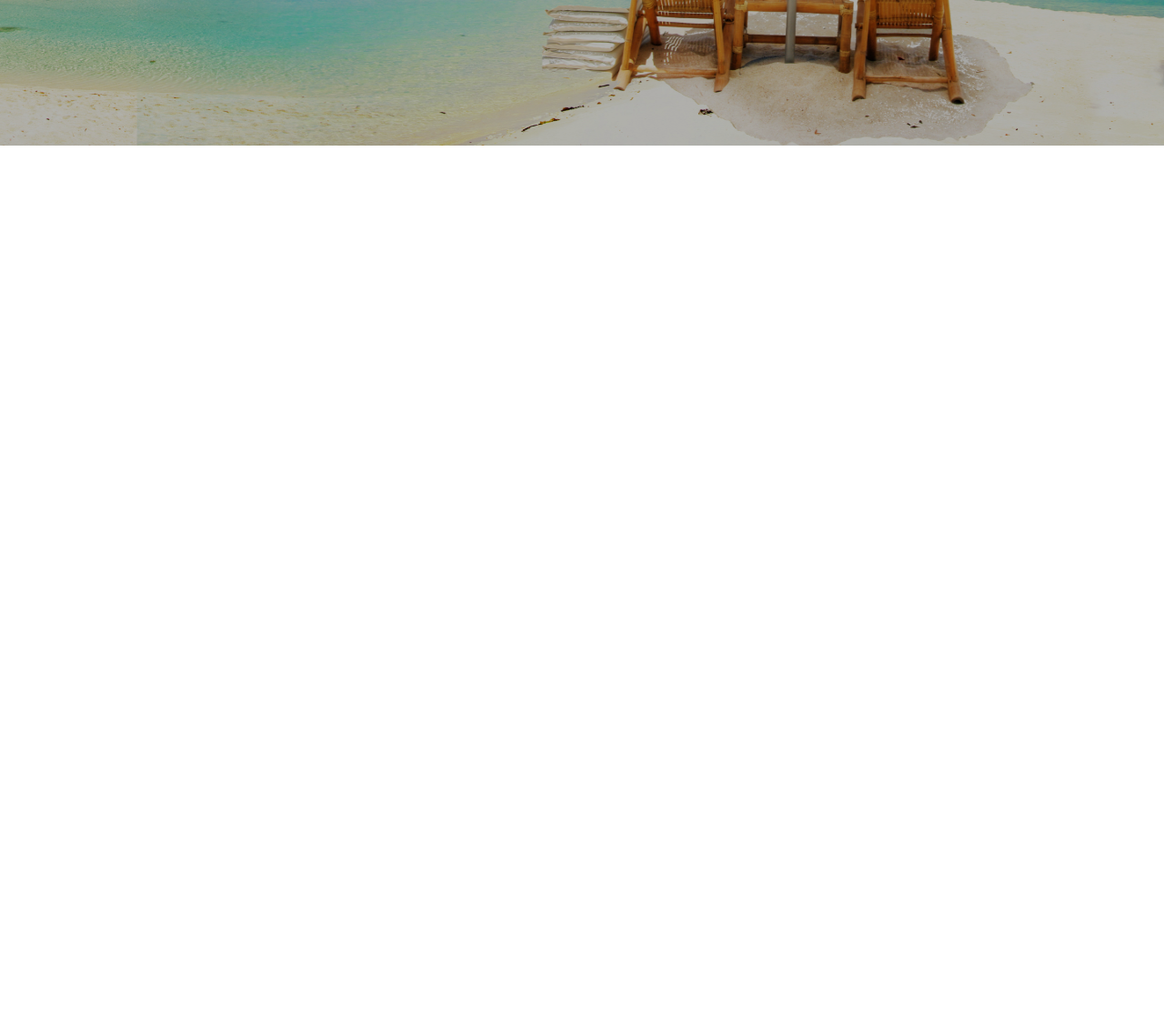
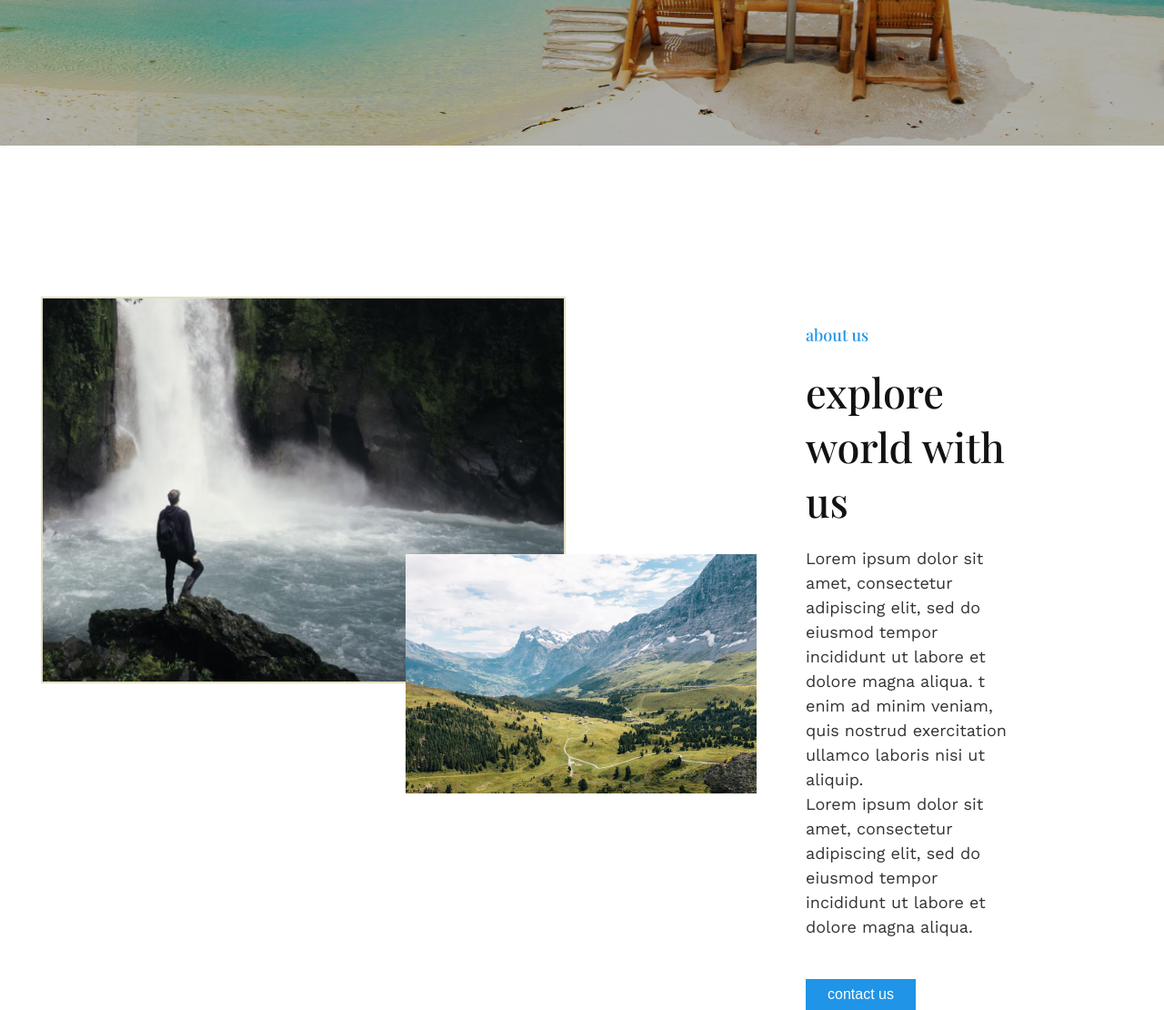
Before and after one commit to dajidaji/travello, a plain HTML site: page index.html in a window 1280 px wide. Shown: the part 500-1610 px from the top of the page at 91% size. Before the commit the page ends 800 px from the top, so only its background shows below. Drawn offline with nearby package versions, Linux system fonts and the light colour scheme.

Commit message:
addited-about-section

```diff
--- a/index.html
+++ b/index.html
@@ -13,6 +13,7 @@
 </head>
 <body>
     <header class="main_header">
+       <div class="container">
         <div class="logo">
             <a href="/"><img src="./images/Frame 5 (1).png" alt="travel logo">
             </a>
@@ -42,14 +43,17 @@
                 contact us
             </a>
         </div>
+       </div>
+
     </header>
     <section class="hero">
         <div class="overlay"></div>
         <figure>
             <img src="./images/image 1.jpg" alt="image on beach">
         </figure>
+        <div class="container">
             <div class="hero_content">
-            <h1 class="page _title">Lumos</h1>
+                <h1 class="page _title">explore more places with travello</h1>
                 <p class="page_subtitle">
                     Lorem ipsum dolor sit amet, consectetur adipiscing elit
                     , sed do eiusmod tempor incididunt ut labore et dolore magna ali
@@ -64,6 +68,35 @@
 
             </div>
 
+        </div>
+    </section>
+    <section class="about_us">
+        <div class="container">
+            <figure class="waterfall">
+                <img src="./images/waterfall.jpg" alt="waterfall">
+            </figure>
+            <figure class="mountains">
+                <img src="./images/mountains.jpg" alt="mountains">
+            </figure>
+            <article class="explore">
+                <h2>about us</h2>
+                <h3>explore world with us</h3>
+                <p class="explore_line">Lorem ipsum dolor sit amet, consectetur adipiscing elit,
+                     sed do eiusmod tempor incididunt ut labore et dolore magna aliqua.
+                     t enim ad minim veniam, quis nostrud exercitation ullamco laboris nisi ut aliquip.
+                     <br>
+
+                    Lorem ipsum dolor sit amet, consectetur adipiscing elit, sed do eiusmod tempor
+                     incididunt ut labore et dolore magna aliqua.
+                </p>
+                 <div class="theme_button">
+                        <a href="5687545678">
+                            contact us
+                        </a>
+                </div>
+            </article>
+        </div>
+
     </section>
 
 
--- a/style.css
+++ b/style.css
@@ -27,12 +27,20 @@
     align-items: center;
     position: absolute;
     justify-content: space-between;
-    padding: 20px 120px;
+    padding: 20px 0px;
     top:0;
     left: 0;
     z-index: 3;
     width: 100%;
     border-bottom: 1px solid rgba(255,255,255,0.2);
+}
+.container{
+    max-width: 1190px;
+    width: 100%;
+    margin: 0 auto;
+    display: flex;
+    align-items: center;
+    justify-content: space-between;
 }
 
 .header_right_content{
@@ -85,14 +93,13 @@ figure img {
 }
 .hero_content{
     max-width: 592px;
-    margin-left:120px;
+    margin-left:0px;
     color: #ffffff;
     z-index: 3;
-
 }
 h1{
     font-size: 60px;
-    font-family: "playfair display", sans-serif;
+    font-family:"playfair display", sans-serif;
     font-weight: 600;
     margin-bottom: 24px;
     line-height:66px ;
@@ -114,3 +121,57 @@ p{
     background-color: rgba(0, 0, 0, 0.3);
     z-index: 2;
 }
+
+.waterfall {
+    max-width: 577px;
+    max-height: 425px;
+    margin:0 auto;
+    border:2px solid #E3DEC1;
+
+}
+.mountains{
+    max-width: 386px;
+    max-height: 263px;
+    margin-left:280px ;
+    position:absolute;
+    z-index: 1;
+    margin:283px 653px 0px 401px;
+}
+.explore {
+    max-width: 486px;
+    max-height: 385px;
+    gap:20px;
+    margin: 30px 113px 131px 841px ;
+    display: flex;
+    align-items: flex-start;
+    flex-direction: column;
+}
+.about_us{
+    margin-top: 166px;
+    display: flex;
+    align-items: center;
+
+}
+
+
+h2{
+    font-family: "Playfair Display", sans-serif;
+    font-size: 18px;
+    font-weight: 500;
+    color: #2094E6;
+    line-height: 24px;
+}
+h3{
+    font-family: "Playfair Display", sans-serif;
+    font-weight: 500;
+    font-size: 45px;
+    line-height: 60px;
+    color: #121212;
+}
+.explore_line{
+    font-family: "Work Sans", sans-serif;
+    font-weight: 400;
+    font-size: 18px;
+    line-height: 150%;
+    color: #333333;
+}
```
Also changed, not shown: images/mountains.jpg (added), images/waterfall.jpg (added). Lines whose indentation alone changed are shown as unchanged.
